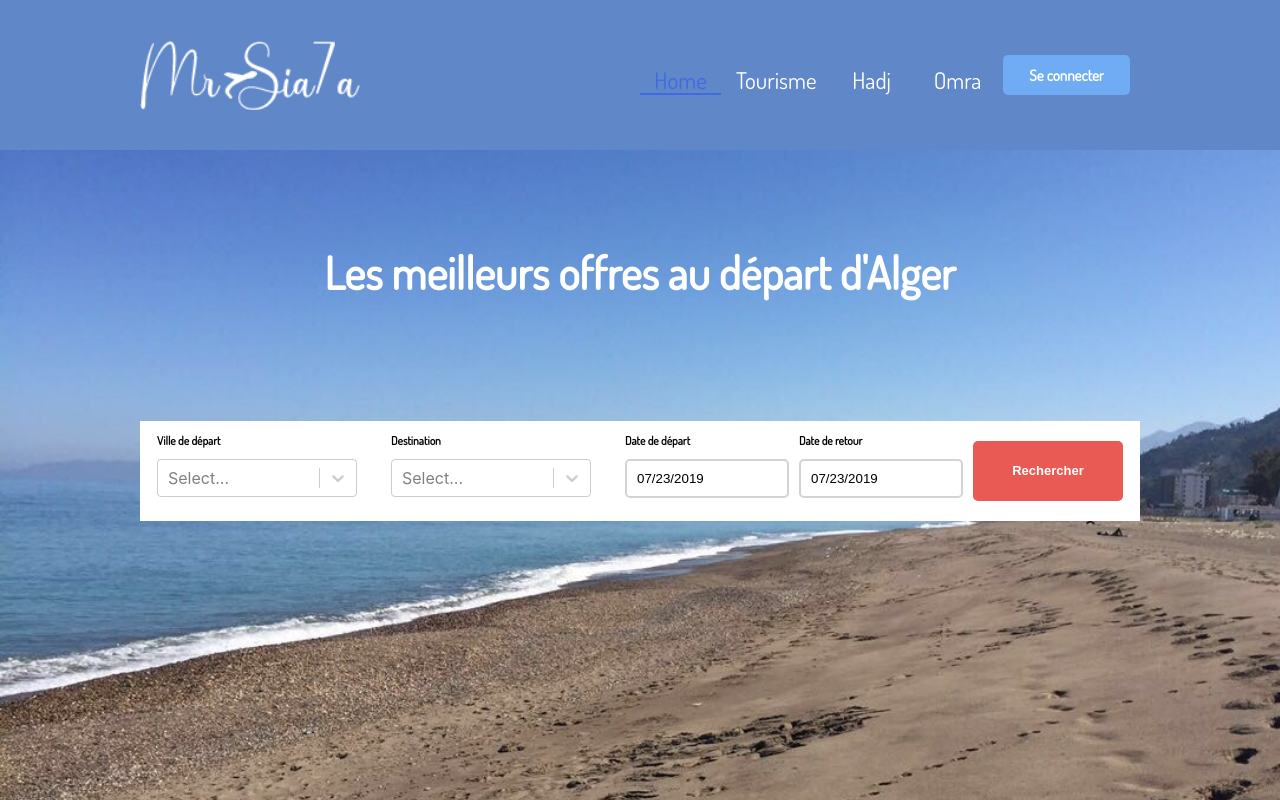
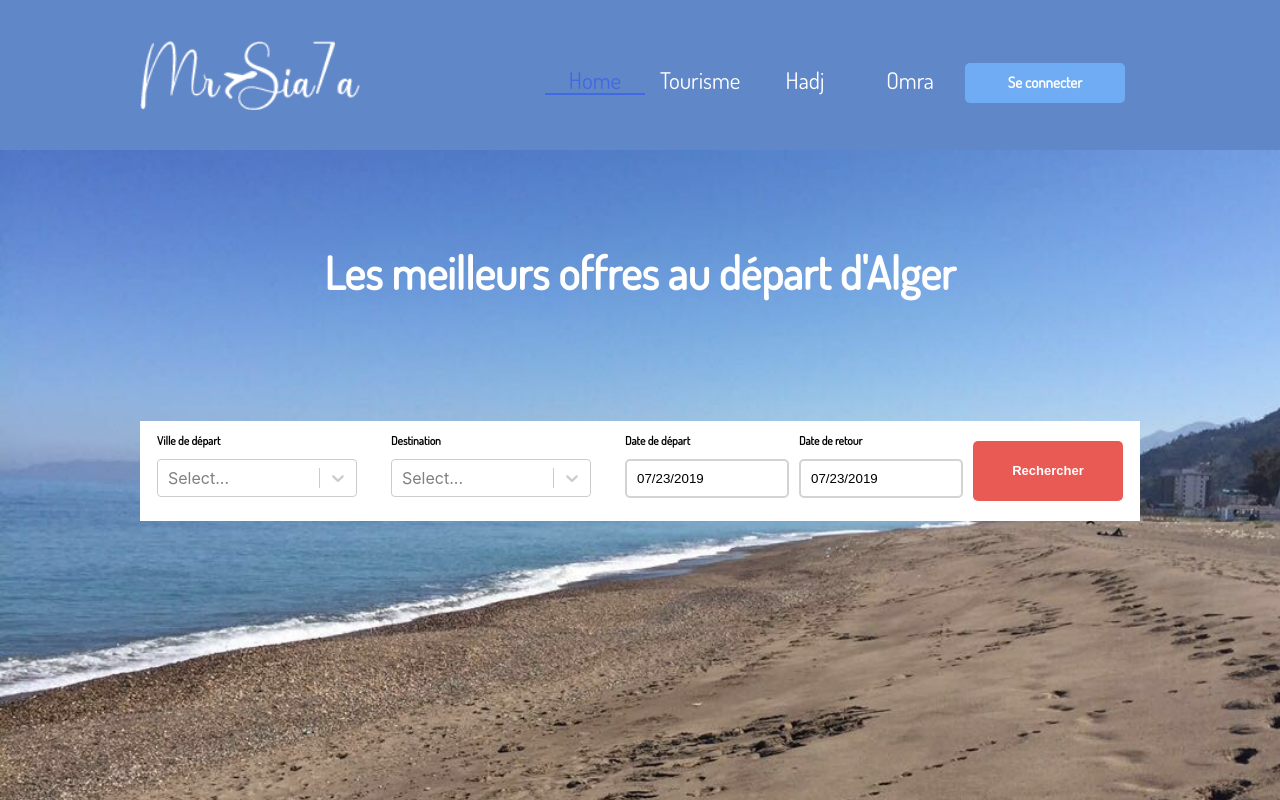
Before and after one commit to amirAllTheWay/booking-dz, a React (Create React App) app: page /tourismPage in a window 1280 px wide. Shown: the top 800 px of the page. Built offline with nearby package versions, Linux system fonts and the light colour scheme.

Commit message:
style: make loging button and tab buttons aligned

```diff
--- a/src/Toolbar/Toolbar.css
+++ b/src/Toolbar/Toolbar.css
@@ -28,9 +28,20 @@
 .ToolbarLeft{
     display: flex;
     flex-direction: row;
-    width: 500px;
+    width: 600px;
+    height: 60px;
+    justify-content: center;
+    align-items: center;
+}
+.TabsContainer{
+    display: flex;
+    flex-direction: row;
+    align-items: center;
 }
 
+.LoginButtonContainer{
+    margin-top: 15px;
+}
 .LoginButton{
     display: flex;
     flex-direction: row;
@@ -56,7 +67,8 @@
     width: 100px;
     padding: 10px;
     margin-right: 5px;
-    border: 1px;
+    border: none;
+    outline:none;
     background-color: Transparent;
     color: white;
     font-size: 23px;
--- a/src/Toolbar/Toolbar.js
+++ b/src/Toolbar/Toolbar.js
@@ -53,6 +53,7 @@ class Toolbar extends Component {
                 <button className="LogoButton"></button>
 
                 <div className="ToolbarLeft">
+                    <div className="TabsContainer">
                         <button className={this.state.toolbarButtons[0].style} onClick={() =>this.onToolbarTourismButtonClicked(this.state.toolbarButtons[0].key, this.props)}>
                             {this.state.toolbarButtons[0].name}
                         </button>
@@ -68,8 +69,12 @@ class Toolbar extends Component {
                         <button className={this.state.toolbarButtons[3].style} onClick={() =>this.onToolbarTourismButtonClicked(this.state.toolbarButtons[3].key, this.props)}>
                             {this.state.toolbarButtons[3].name}
                         </button>
+                    </div>
 
+                    <div className="LoginButtonContainer">
                         <button className="LoginButton">Se connecter</button>
+                    </div>
+
                 </div>
 
             </header>
```
Lines whose indentation alone changed are shown as unchanged.
